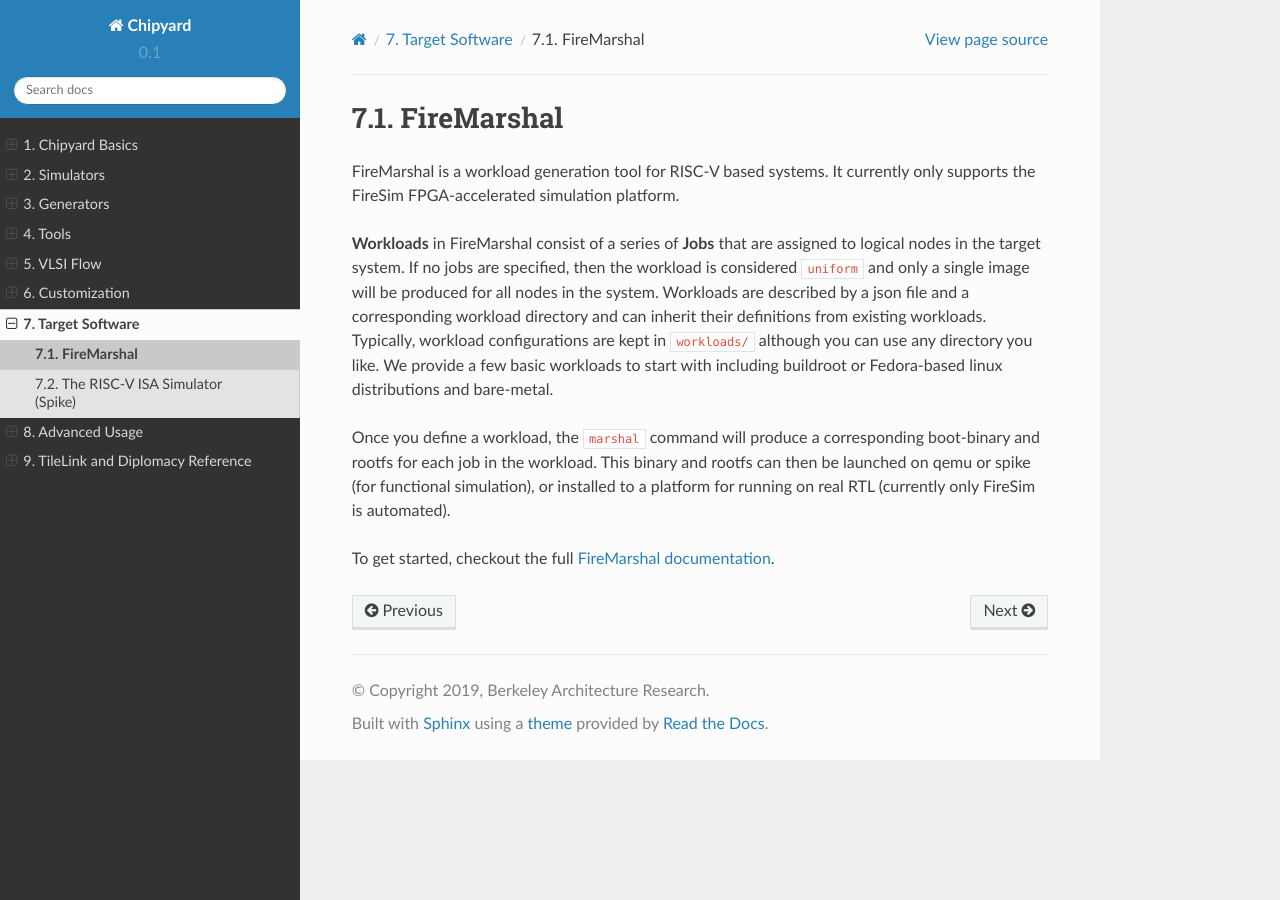
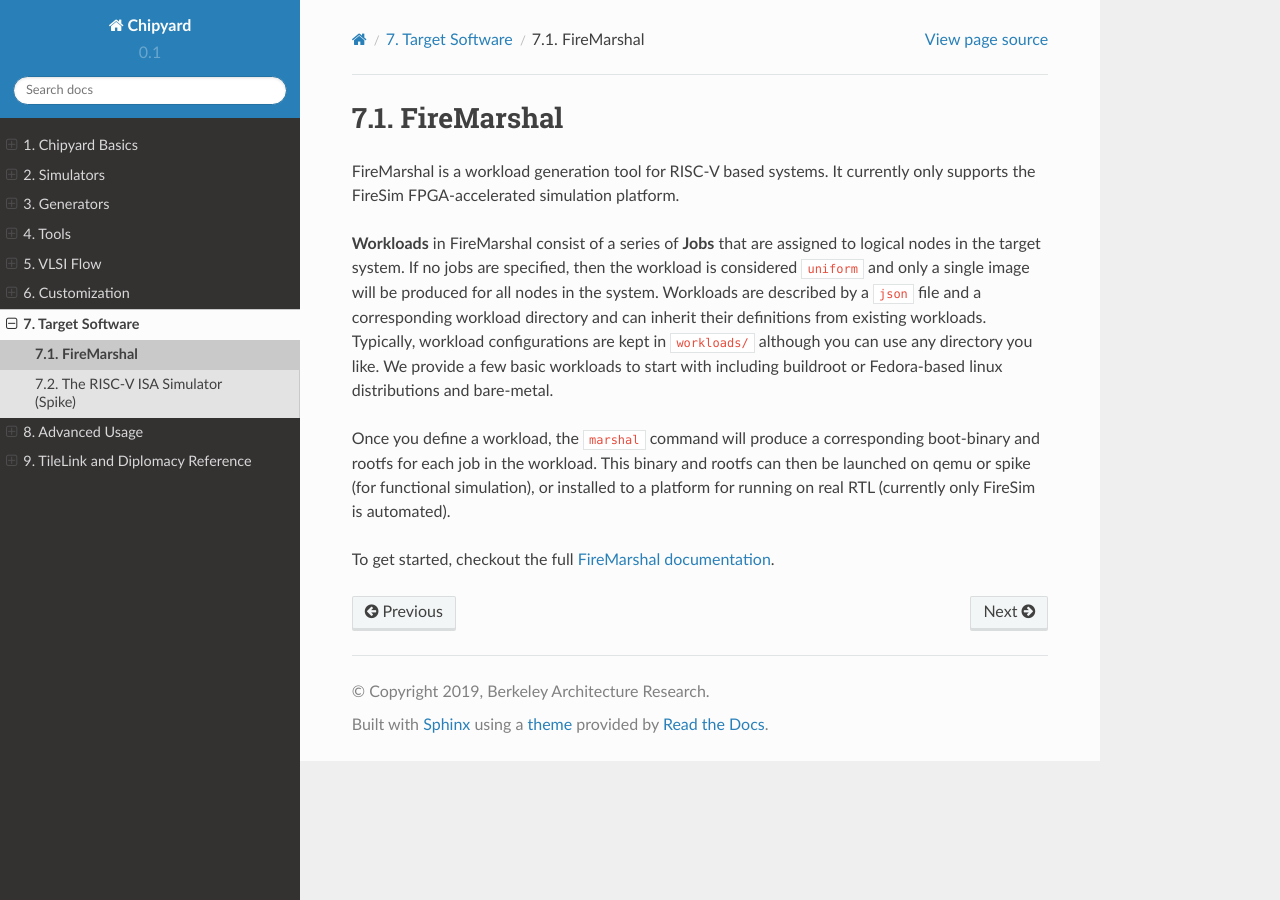
Before and after one commit to ucb-bar/chipyard, a Sphinx documentation site: the page built from docs/Software/FireMarshal.rst, in a window 1280 px wide. Built offline with Sphinx 7.4.7 and the Read the Docs theme 2.0.0, drawn with Linux system fonts in a browser that asks for light colours.

```diff
--- a/docs/Software/FireMarshal.rst
+++ b/docs/Software/FireMarshal.rst
@@ -7,7 +7,7 @@ currently only supports the FireSim FPGA-accelerated simulation platform.
 **Workloads** in FireMarshal consist of a series of **Jobs** that are assigned
 to logical nodes in the target system. If no jobs are specified, then the
 workload is considered ``uniform`` and only a single image will be produced for
-all nodes in the system. Workloads are described by a json file and a
+all nodes in the system. Workloads are described by a ``json`` file and a
 corresponding workload directory and can inherit their definitions from
 existing workloads. Typically, workload configurations are kept in
 ``workloads/`` although you can use any directory you like. We provide a few
```
